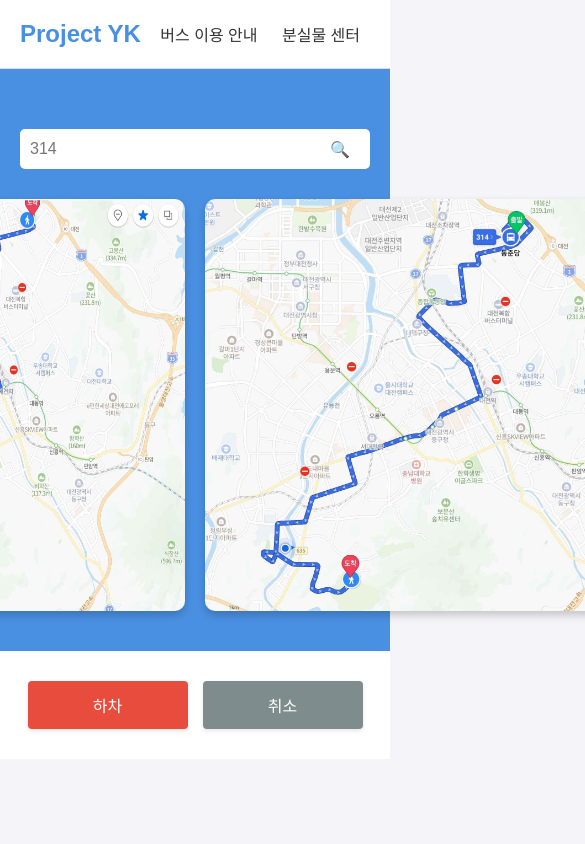
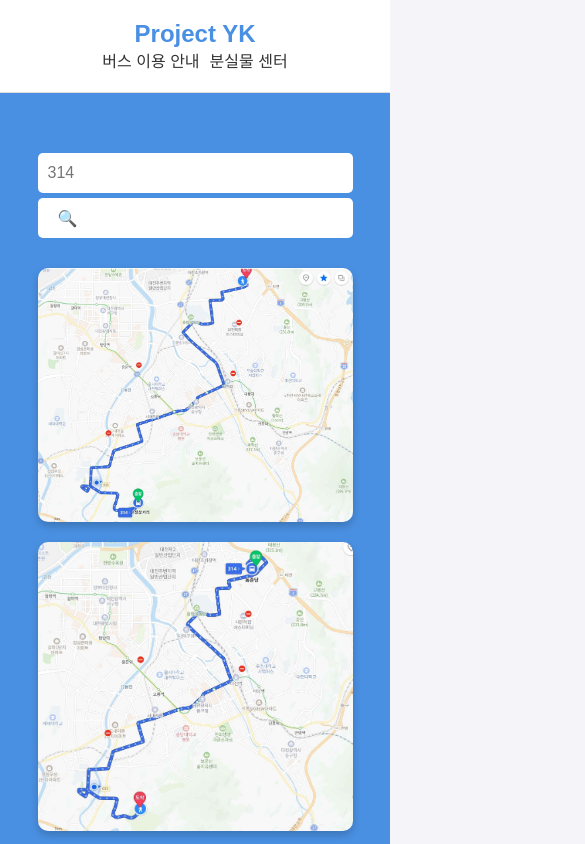
Before and after one commit to dawntab/Project_YK, a plain HTML site: page index.html in a window 390 px wide. Shown: the top 844 px of the page, 585 px wide, since content can reach past the window. Drawn offline with Linux system fonts and the light colour scheme.

Commit message:
mobile add

```diff
--- a/index.html
+++ b/index.html
@@ -24,18 +24,23 @@
             padding: 20px;
             background-color: #fff;
             border-bottom: 1px solid #ddd;
+            flex-wrap: wrap;
         }
 
         header .logo {
-            display: flex;
-            align-items: center;
             font-size: 24px;
             font-weight: bold;
             color: #4a90e2;
         }
 
+        header nav {
+            display: flex;
+            gap: 10px;
+            flex-wrap: wrap;
+            justify-content: center;
+        }
+
         header nav a {
-            margin: 0 10px;
             text-decoration: none;
             color: #333;
         }
@@ -49,7 +54,7 @@
         }
 
         .main-section h1 {
-            font-size: 36px;
+            font-size: 28px;
             margin-bottom: 20px;
         }
 
@@ -58,15 +63,17 @@
             justify-content: center;
             align-items: center;
             margin-top: 20px;
+            flex-wrap: wrap;
+            gap: 5px;
         }
 
         .search-bar input[type="text"] {
             width: 300px;
+            max-width: 100%;
             padding: 10px;
             font-size: 16px;
             border: none;
-            border-top-left-radius: 5px;
-            border-bottom-left-radius: 5px;
+            border-radius: 5px;
             height: 40px;
         }
 
@@ -76,8 +83,7 @@
             border: none;
             background-color: #fff;
             color: #4a90e2;
-            border-top-right-radius: 5px;
-            border-bottom-right-radius: 5px;
+            border-radius: 5px;
             cursor: pointer;
             height: 40px;
             display: flex;
@@ -90,10 +96,12 @@
             justify-content: center;
             gap: 20px;
             margin-top: 30px;
+            flex-wrap: wrap;
         }
 
         .image-section img {
             width: 450px;
+            max-width: 100%;
             height: auto;
             border-radius: 10px;
             box-shadow: 0 4px 8px rgba(0, 0, 0, 0.2);
@@ -106,10 +114,12 @@
             background-color: #fff;
             padding: 30px 20px;
             gap: 15px;
+            flex-wrap: wrap;
         }
 
         .button-section button {
             width: 160px;
+            max-width: 100%;
             padding: 12px 0;
             font-size: 16px;
             color: #fff;
@@ -135,6 +145,29 @@
         .button-section .gray-button:hover {
             background-color: #606f73;
         }
+
+        /* 반응형 스타일 */
+        @media (max-width: 768px) {
+            header {
+                flex-direction: column;
+                text-align: center;
+            }
+
+            .search-bar input[type="text"], .search-bar button {
+                width: 100%;
+                max-width: 90%;
+            }
+
+            .image-section img {
+                width: 100%;
+                max-width: 90%;
+            }
+
+            .button-section button {
+                width: 100%;
+                max-width: 90%;
+            }
+        }
     </style>
 </head>
 <body>
@@ -144,15 +177,11 @@
         <nav>
             <a href="#">버스 이용 안내</a>
             <a href="#">분실물 센터</a>
-            <!-- <a href="#">알림 마당</a>
-            <a href="#">BMS 소개</a> -->
         </nav>
     </header>
 
     <!-- 메인 섹션 -->
     <section class="main-section">
-        <!-- <h1>버스정보 통합검색</h1>
-        <p>『정류소, 노선, 목적지』를 입력하세요.</p> -->
         <div class="search-bar">
             <input type="text" placeholder="314">
             <button>🔍</button>
```
